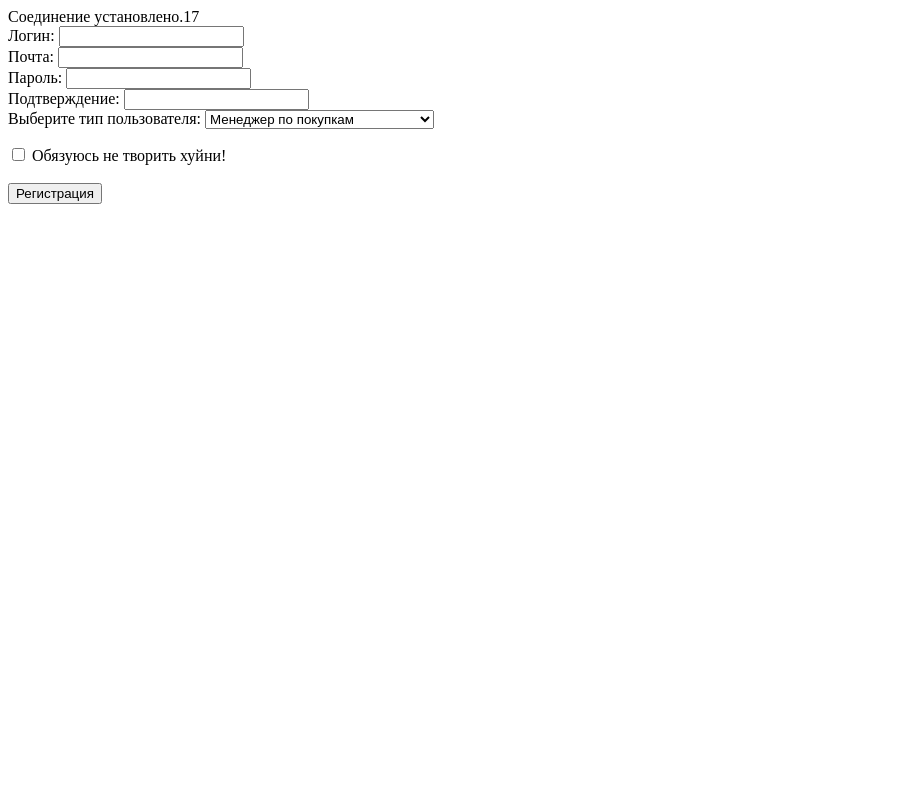
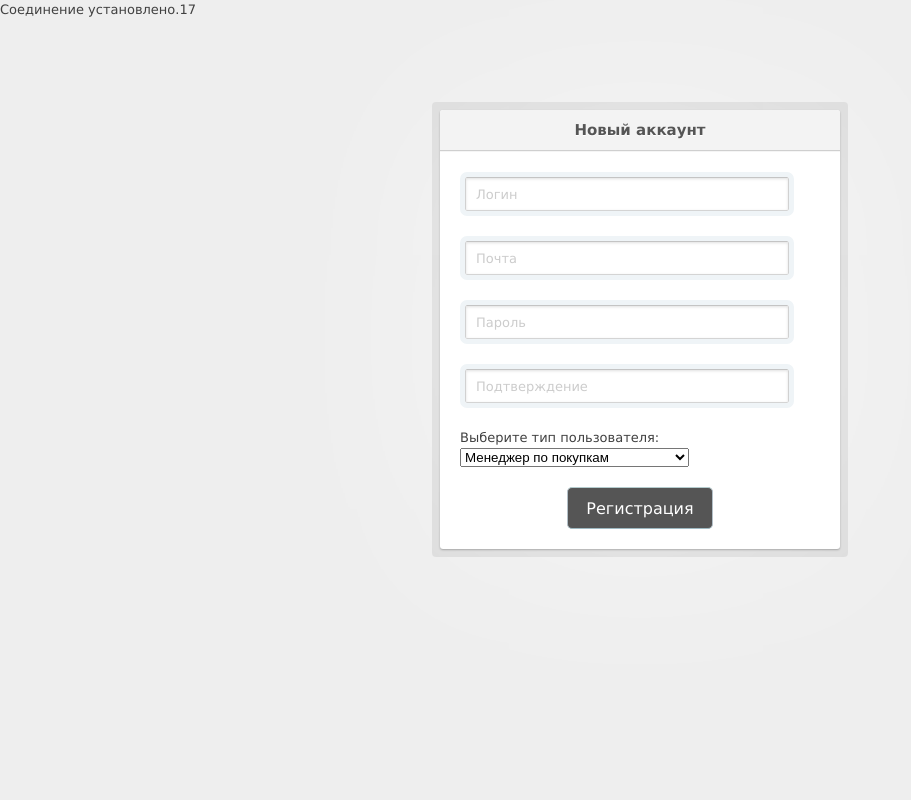
Before and after one commit to petrakov1/tables, a PHP site: page /site/reg_controller.php in a window 1280 px wide. Shown: the whole page, without its empty margins (0-911 px from the left). Run offline with PHP 8.4, Linux system fonts and the light colour scheme; a user stored in the database is signed in; some libraries are stand-ins or nearby versions.

Commit message:
Rebuild 1

```diff
--- a/css/style.css
+++ b/site/css/style.css
@@ -16,7 +16,7 @@ time, mark, audio, video {
   border: 0;
   font-size: 100%;
   font: inherit;
-  vertical-align: baseline;
+  vertical-align: middle;
 }
 
 article, aside, details, figcaption, figure,
@@ -50,19 +50,20 @@ table {
 body {
   font: 13px/20px 'Lucida Grande', Tahoma, Verdana, sans-serif;
   color: #404040;
-  background: #FEFFCC;
+  background: #EEEEEE;
 }
 
 .container {
-  margin: 80px auto;
-  width: 640px;
+  vertical-align: middle;
+  margin: auto;
+  width: 600px;
 }
 
 .login {
   position: relative;
-  margin: 150px auto 0 auto;
+  margin: 15% auto;/**150px auto 0 auto;**/
   padding: 20px 20px 20px;
-  width: 310px;
+  width: 60%;
   background: white;
   border-radius: 3px;
   -webkit-box-shadow: 0 0 200px rgba(255, 255, 255, 0.5), 0 1px 2px rgba(0, 0, 0, 0.3);
@@ -90,10 +91,6 @@ body {
   background: #f3f3f3;
   border-bottom: 1px solid #cfcfcf;
   border-radius: 3px 3px 0 0;
-  background-image: -webkit-linear-gradient(top, whiteffd, #eef2f5);
-  background-image: -moz-linear-gradient(top, whiteffd, #eef2f5);
-  background-image: -o-linear-gradient(top, whiteffd, #eef2f5);
-  background-image: linear-gradient(to bottom, whiteffd, #eef2f5);
   -webkit-box-shadow: 0 1px whitesmoke;
   box-shadow: 0 1px whitesmoke;
 }
@@ -104,41 +101,11 @@ body {
   margin-top: 0;
 }
 .login input[type=text], .login input[type=password] {
-  width: 278px;
-}
-.login p.remember_me {
-  float: left;
-  line-height: 31px;
-}
-.login p.remember_me label {
-  font-size: 12px;
-  color: #777;
-  cursor: pointer;
-}
-.login p.remember_me input {
-  position: relative;
-  bottom: 1px;
-  margin-right: 4px;
-  vertical-align: middle;
-}
-.login p.submit {
-  text-align: right;
+  width: 90%;
 }
 
-.login-help {
-  font: caption;
-  margin: 20px 0;
-  font-size: 12px;
-  color: black;
+.login p.submit {
   text-align: center;
-  text-shadow: 0 1px #2a85a1;
-}
-.login-help a {
-  color: #000000;
-  text-decoration: none;
-}
-.login-help a:hover {
-  text-decoration: underline;
 }
 
 :-moz-placeholder {
@@ -159,7 +126,7 @@ input {
 input[type=text], input[type=password] {
   margin: 5px;
   padding: 0 10px;
-  width: 200px;
+  width: 300px;
   height: 34px;
   color: #404040;
   background: white;
@@ -179,28 +146,21 @@ input[type=text]:focus, input[type=password]:focus {
 
 input[type=submit] {
   padding: 0 18px;
-  height: 29px;
-  font-size: 12px;
-  font-weight: bold;
-  color: #527881;
-  text-shadow: 0 1px #e3f1f1;
-  background: #cde5ef;
+  height: 40px;
+  font-size: 16px;
+  font-weight: inherit;
+  color: #FFFFFF;
+  background: #555555;
   border: 1px solid;
   border-color: #b4ccce #b3c0c8 #9eb9c2;
-  border-radius: 16px;
+  border-radius: 5px;
   outline: 0;
   -webkit-box-sizing: content-box;
   -moz-box-sizing: content-box;
   box-sizing: content-box;
-  background-image: -webkit-linear-gradient(top, #edf5f8, #cde5ef);
-  background-image: -moz-linear-gradient(top, #edf5f8, #cde5ef);
-  background-image: -o-linear-gradient(top, #edf5f8, #cde5ef);
-  background-image: linear-gradient(to bottom, #edf5f8, #cde5ef);
-  -webkit-box-shadow: inset 0 1px white, 0 1px 2px rgba(0, 0, 0, 0.15);
-  box-shadow: inset 0 1px white, 0 1px 2px rgba(0, 0, 0, 0.15);
 }
 input[type=submit]:active {
-  background: #cde5ef;
+  background: #777777;
   border-color: #9eb9c2 #b3c0c8 #b4ccce;
   -webkit-box-shadow: inset 0 0 3px rgba(0, 0, 0, 0.2);
   box-shadow: inset 0 0 3px rgba(0, 0, 0, 0.2);
--- a/site/lib/connect.php
+++ b/site/lib/connect.php
@@ -1,7 +1,7 @@
 <?php
 $server = 'localhost';
 $user = 'root';
-$password = '';
+$password = 'root';
 
 $dblink= mysqli_connect($server, $user, $password);
 
--- a/site/regest/reg.php
+++ b/site/regest/reg.php
@@ -1,15 +1,41 @@
-
+<!DOCTYPE html>
+<!--[if lt IE 7]> <html class="lt-ie9 lt-ie8 lt-ie7" lang="en"> <![endif]-->
+<!--[if IE 7]> <html class="lt-ie9 lt-ie8" lang="en"> <![endif]-->
+<!--[if IE 8]> <html class="lt-ie9" lang="en"> <![endif]-->
+<!--[if gt IE 8]><!--> <html lang="en"> <!--<![endif]-->
+<head>
+    <meta charset="utf-8">
+    <title>Новый аккаунт</title>
+    <link rel="stylesheet" href="/site/css/style.css">
+</head>
+<body>
+    <section class="container">
+        <div class="login">
+            <h1>Новый аккаунт</h1>
 			<form method="post" action="reg_controller.php">
-Логин: <input id="login" type="text" name="login" /><br />
-Почта: <input id="mail" type="text" name="mail" /><br />
-Пароль: <input id="pass" type="password" name="password" /><br />
-Подтверждение: <input id="re_pass" type="password" name="password2" /><br />
+                <!-- <p><input type="text" name="name" value="" placeholder="Имя"></p>
+                <p><input type="text" name="surname" value="" placeholder="Фамилия"></p>
+                <p><input type="text" name="site" value="" placeholder="Сайт компании"></p>
+                <p><input type="text" name="phone" value="" placeholder="Телефон"></p>
+                <p><input type="text" name="email" value="" placeholder="E-mail"></p>
+                <p><input type="text" name="surname" value="" placeholder="Фамилия"></p>
+				<p><input type="text" name="password" value="" placeholder="Пароль"></p> -->
+				<p><input id="login" type="text" name="login" placeholder="Логин" />
+				</p><p><input id="mail" type="text" name="mail" placeholder="Почта" />
+				</p><p><input id="pass" type="password" name="password" placeholder="Пароль" />
+				</p><p><input id="re_pass" type="password" name="password2" placeholder="Подтверждение" />
+					<p>
 						Выберите тип пользователя: <select name="type_user">
 							<option selected="selected">Менеджер по покупкам</option>
 							   <option>Менеджер по закупкам</option>
 							<option>менеджер по покупкам и заказам</option>
 						</select>
-<p></p>
-<label><input id="no_xyz" type="checkbox" name="lic" value="ok" /> Обязуюсь не творить хуйни!<br /></label><br />
-<input type="submit" name="GO" value="Регистрация">
+					</p>
+                </p><p class="submit"><input type="submit" name="go" value="Регистрация"></p>
             </form>
+        </div>
+    </section>
+</body>
+</html>
+
+<!-- <label><input id="no_xyz" type="checkbox" name="lic" value="ok" /> Обязуюсь не творить хуйни!<br /></label><br /> -->
```
Also changed, not shown: site/authorization.html (added, +23 -0 lines), site/changing.html (added, +28 -0 lines), site/creation.html (added, +28 -0 lines), site/css/authorization.html (added, +23 -0 lines), site/css/changing.html (added, +28 -0 lines), site/css/creation.html (added, +28 -0 lines), site/regest/enter.php (+36 -5 lines), site/setting_controller.php (+20 -0 lines), test.html (added, +54 -0 lines). Lines whose indentation alone changed are shown as unchanged.
